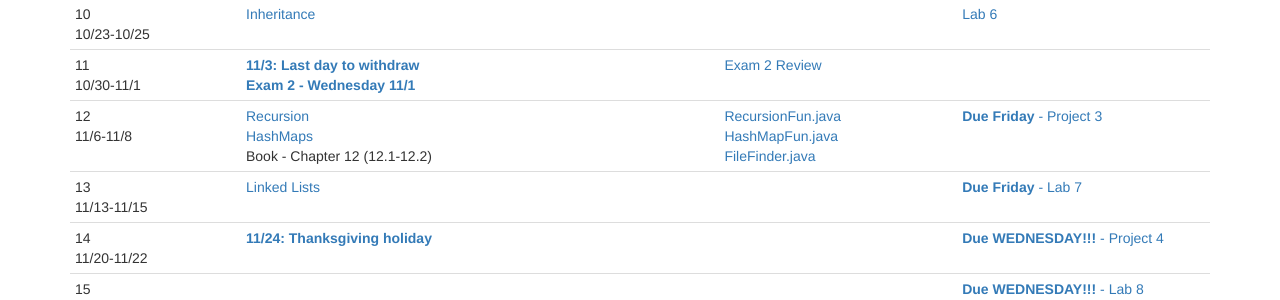
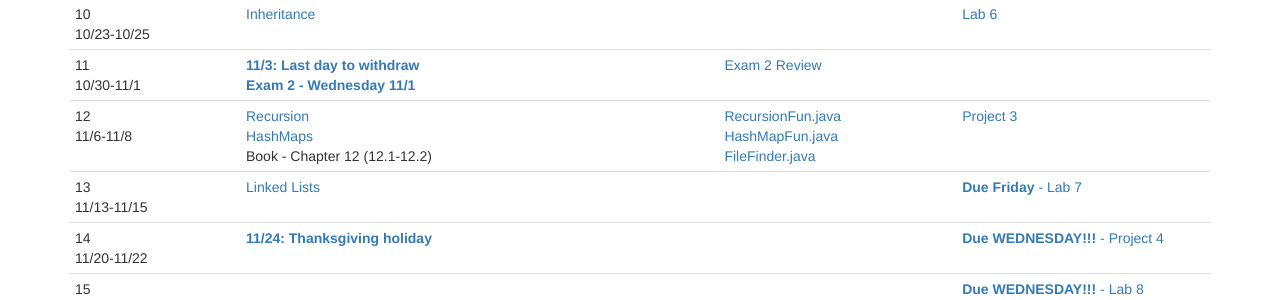
Before and after one commit to CS112-F17/cs112-f17.github.io, a Jekyll site: the page built from schedule.html, in a window 1280 px wide and 900 px high, scrolled down 837 px. Shown: the part 434-734 px from the top of the window. Built offline with Jekyll 4.4.1, drawn with Linux system fonts in a browser that asks for light colours.

Commit message:
update formatting

```diff
--- a/schedule.html
+++ b/schedule.html
@@ -257,7 +257,7 @@ title: Schedule
 				<a href="https://github.com/CS112-F17/code/blob/master/FileFinder.java">FileFinder.java</a><br/>
 		</td>
 		<td>
-			<a href="https://github.com/CS112-F17/projects/blob/master/project3.md"><strong>Due Friday</strong> - Project 3</a>
+			<a href="https://github.com/CS112-F17/projects/blob/master/project3.md">Project 3</a>
 		</td>
 	</tr>
 	<tr>
```
